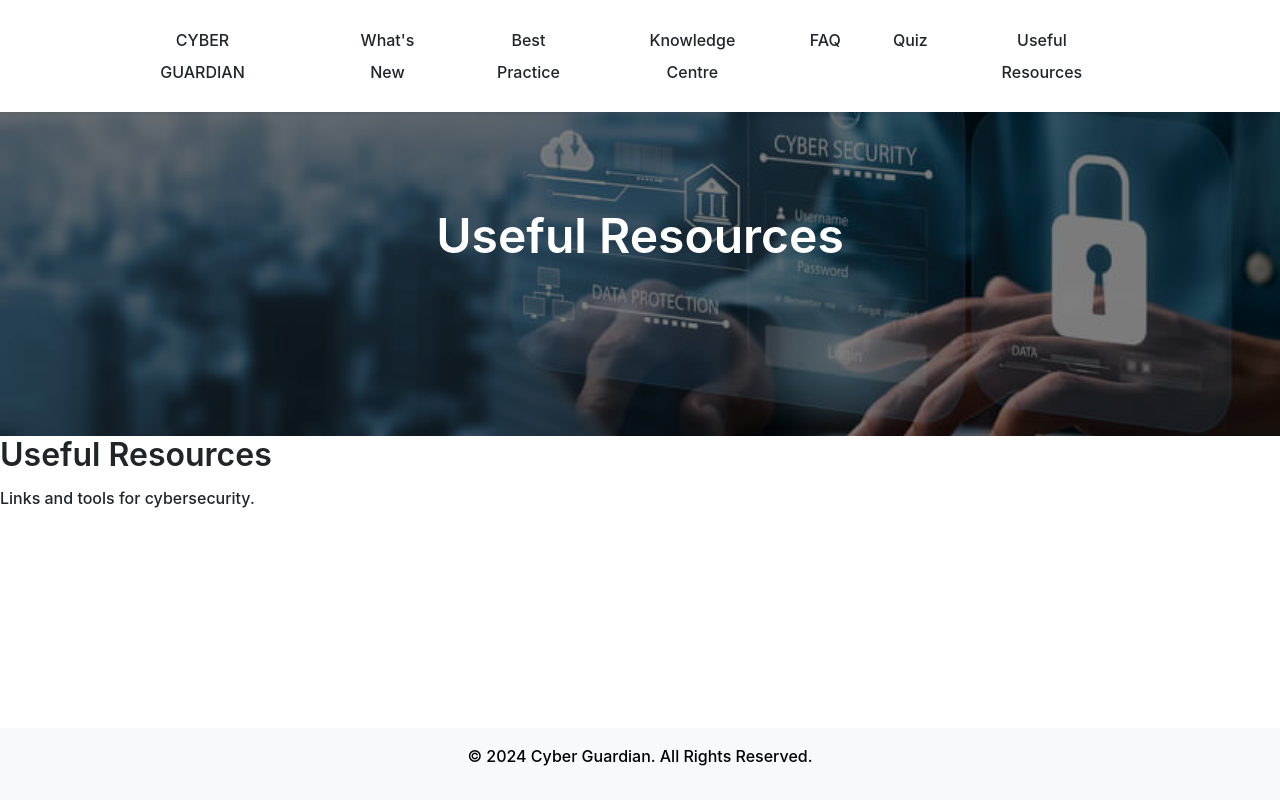
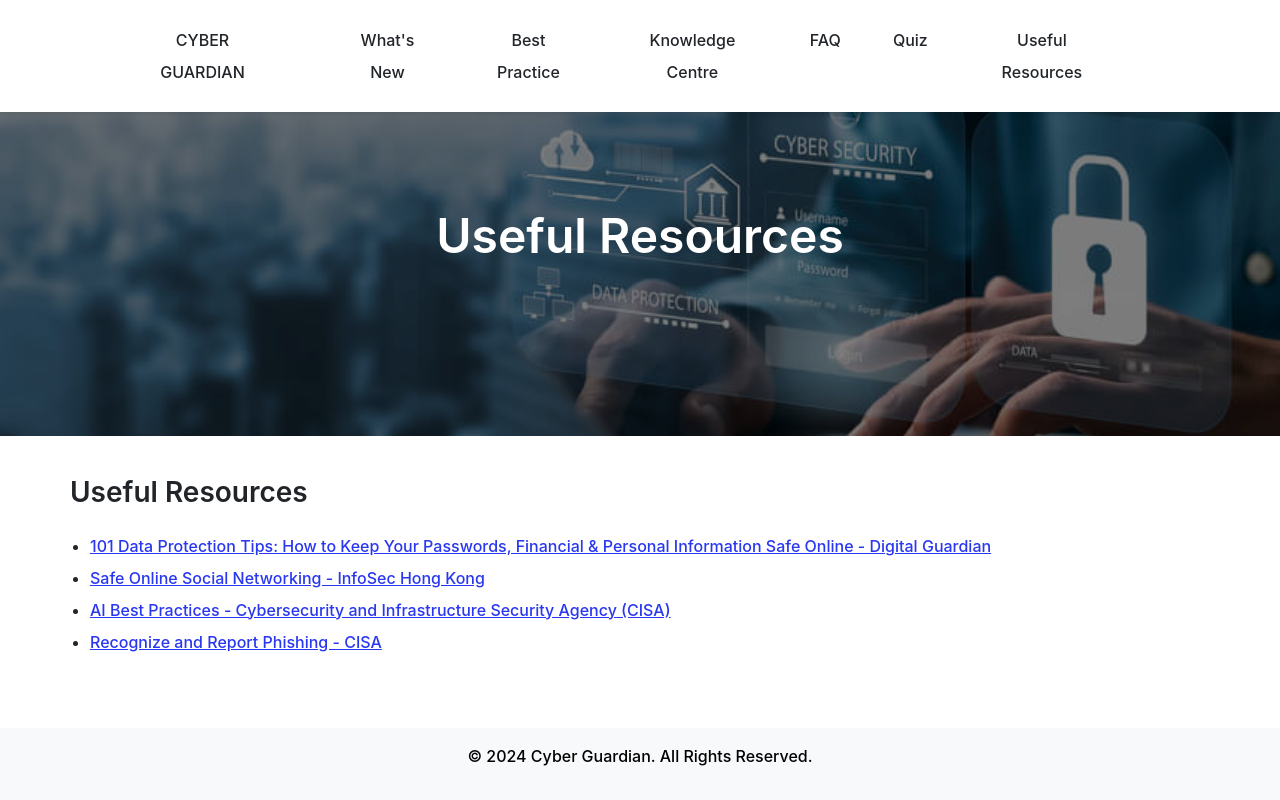
Before and after one commit to NgKWD/COMP3000HK23_24_NgKaWai, a React (Create React App) app: page /useful-resources in a window 1280 px wide. Built offline with nearby package versions, Linux system fonts and the light colour scheme; the HTML template or start-up script is replaced by a standard one.

Commit message:
fix: change banners

```diff
--- a/src/components/BestPractice.js
+++ b/src/components/BestPractice.js
@@ -30,7 +30,7 @@ const BestPractice = () => {
     return (
         <div>
             {/* Banner Section */}
-            <div className="banner" style={{ backgroundImage: `url(assets/knowledgecentre.jpg)` }}>
+            <div className="banner" style={{ backgroundImage: `url(assets/bestpractice.jpg)` }}>
                 <div className="banner-overlay"></div>
                 <h1 className="banner-text">Best Practice</h1>
             </div>
--- a/src/components/FrequentQA.js
+++ b/src/components/FrequentQA.js
@@ -52,9 +52,9 @@ const FrequentQA = () => {
 
     return (
         <div>
-            <div className="banner" style={{ backgroundImage: `url(assets/knowledgecentre.jpg)` }}>
+            <div className="banner" style={{ backgroundImage: `url(assets/faq.jpg)` }}>
                 <div className="banner-overlay"></div>
-                <h1 className="banner-text">Best Practice</h1>
+                <h1 className="banner-text">Frequently Asked Questions</h1>
             </div>
             <div style={styles.container}>
                 <h1 style={styles.heading}>Frequently Asked Questions</h1>
@@ -80,8 +80,8 @@ const FrequentQA = () => {
 
 const styles = {
     container: {
-        padding: '20px',
-        // padding: '20px 70px 70px 70px',
+        // padding: '20px',
+        padding: '20px 70px 70px 70px',
     },
     heading: {
         fontSize: '32px',
--- a/src/components/Quiz.js
+++ b/src/components/Quiz.js
@@ -124,7 +124,7 @@ const Quiz = () => {
 
     return (
         <div>
-            <div className="banner" style={{ backgroundImage: `url(assets/knowledgecentre.jpg)` }}>
+            <div className="banner" style={{ backgroundImage: `url(assets/quiz.jpg)` }}>
                 <div className="banner-overlay"></div>
                 <h1 className="banner-text">Quiz</h1>
             </div>
--- a/src/components/UsefulResources.js
+++ b/src/components/UsefulResources.js
@@ -1,4 +1,5 @@
 import React from 'react';
+import styles from './styles';
 
 const UsefulResources = () => {
     return (
@@ -8,10 +9,39 @@ const UsefulResources = () => {
                 <div className="banner-overlay"></div>
                 <h1 className="banner-text">Useful Resources</h1>
             </div>
-            <h2>Useful Resources</h2>
-            <p>Links and tools for cybersecurity.</p>
+            <div style={resourceStyles.mainContent}>
+            <h2 style={styles.heading}>Useful Resources</h2>
+            <ul style={styles.list}>
+                <li style={styles.listItem}>
+                    <a href="https://www.digitalguardian.com/blog/101-data-protection-tips-how-keep-your-passwords-financial-personal-information-online-safe" target="_blank" rel="noopener noreferrer">
+                        101 Data Protection Tips: How to Keep Your Passwords, Financial & Personal Information Safe Online - Digital Guardian
+                    </a>
+                </li>
+                <li style={styles.listItem}>
+                    <a href="https://www.infosec.gov.hk/en/best-practices/person/safe-online-social-networking" target="_blank" rel="noopener noreferrer">
+                        Safe Online Social Networking - InfoSec Hong Kong
+                    </a>
+                </li>
+                <li style={styles.listItem}>
+                    <a href="https://www.cisa.gov/ai" target="_blank" rel="noopener noreferrer">
+                        AI Best Practices - Cybersecurity and Infrastructure Security Agency (CISA)
+                    </a>
+                </li>
+                <li style={styles.listItem}>
+                    <a href="https://www.cisa.gov/secure-our-world/recognize-and-report-phishing" target="_blank" rel="noopener noreferrer">
+                        Recognize and Report Phishing - CISA
+                    </a>
+                </li>
+            </ul>
+        </div>
         </div>
     );
 };
 
+const resourceStyles = {
+    mainContent: {
+        padding: '40px 70px 70px 70px',
+    }
+};
+
 export default UsefulResources;
--- a/src/components/WhatsNew.js
+++ b/src/components/WhatsNew.js
@@ -36,7 +36,7 @@ const WhatsNew = () => {
 
 const styles = {
     newsContent: {
-        padding: '20px 70px 70px 70px',
+        padding: '40px 70px 70px 70px',
     }
 };
 
```
Also changed, not shown: public/assets/bestpractice.jpg (added), public/assets/faq.jpg (renamed from public/assets/qa.jpg).
